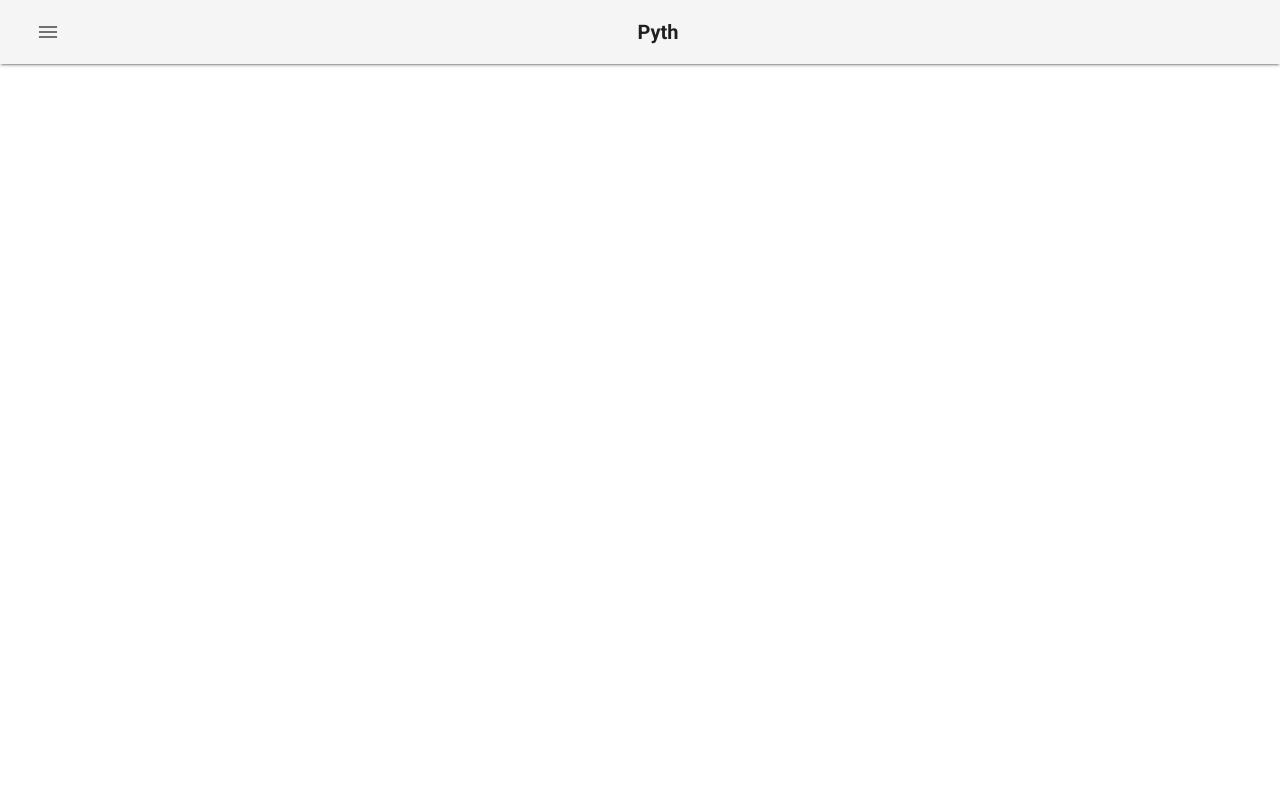
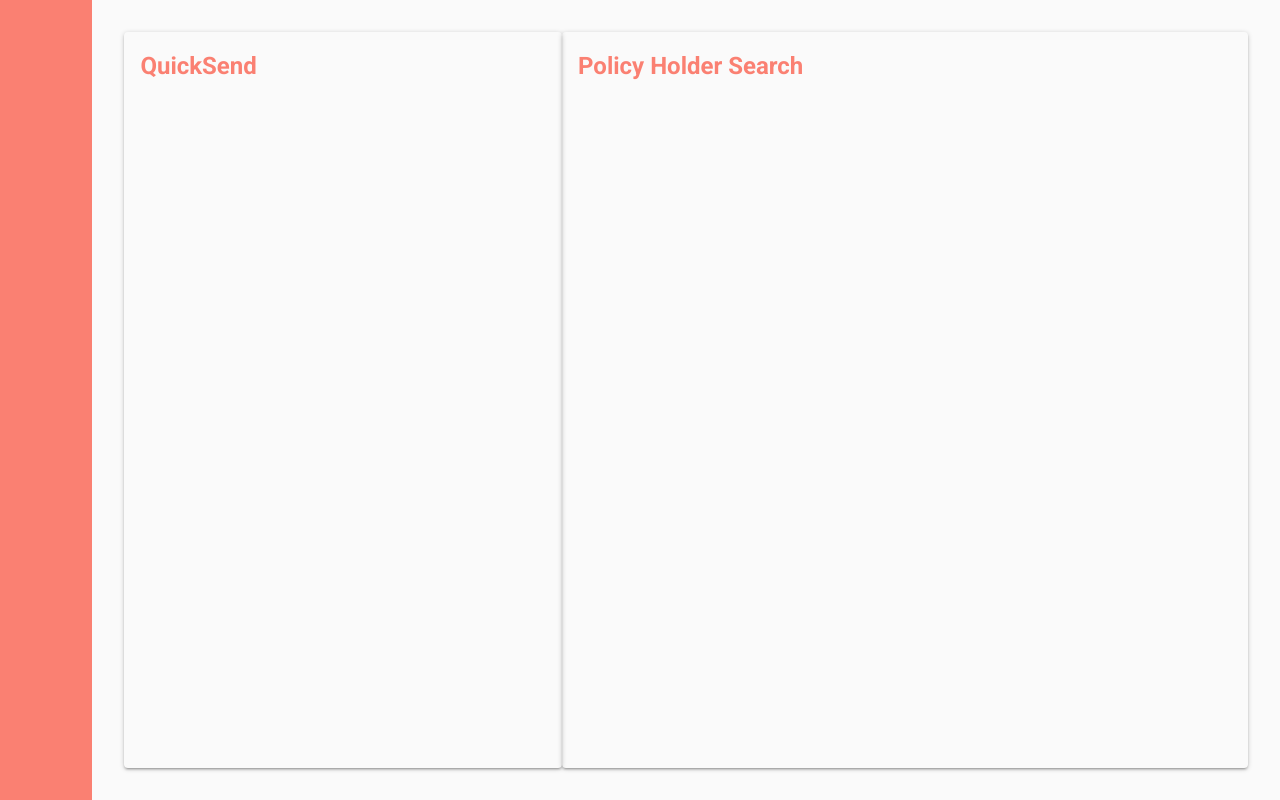
Before and after one commit to NicolasCapparelli/pyth, a Vue app: page /#/dashr in a window 1280 px wide. Built offline with nearby package versions, Linux system fonts and the light colour scheme.

Commit message:
- Create dashboard template - Create QuickSend template - Create HolderSearch template

```diff
--- a/src/App.vue
+++ b/src/App.vue
@@ -2,7 +2,7 @@
   <div id="app">
     <v-app >
       <link rel="stylesheet" href="//fonts.googleapis.com/css?family=Roboto:400,500,700,400italic|Material+Icons">
-      <NavBar v-if="$route.fullPath !== '/login'"/>
+      <NavBar v-if="$route.fullPath !== '/login' && $route.fullPath !== '/dashr'"/>
 
       <v-main>
         <router-view :key="$route.fullPath"/>
@@ -30,6 +30,11 @@
 
   :root {
     --main-color: #1768AC;
+    --dashboard-background: #FAFAFA;
+
+    /* Persona Colors  */
+    --risk-main: salmon;
+    --policy-holder-main: #516db6;
   }
 
   * {
@@ -53,6 +58,16 @@
   }
 
   .page {
-    padding: 16px
+    padding: 32px;
+  }
+
+  .dashboard {
+    background-color: var(--dashboard-background);
+  }
+
+  .widget {
+    padding: 16px;
+    border-radius: 4px;
+    box-shadow: 0 2px 2px 0 rgba(0,0,0,0.14), 0 3px 1px -2px rgba(0,0,0,0.12), 0 1px 5px 0 rgba(0,0,0,0.20);
   }
 </style>
--- /dev/null
+++ b/src/components/risk/HolderSearch.vue
@@ -0,0 +1,23 @@
+<template>
+    <div class="widget" id="holder-search">
+        <h2>Policy Holder Search</h2>
+    </div>
+</template>
+
+<script>
+export default {
+    name: "HolderSearch"
+}
+</script>
+
+<style scoped>
+
+    h2 {
+        color: var(--risk-main);
+    }
+
+    #holder-search {
+        height: 100%;
+        width: 70%;
+    }
+</style>
--- /dev/null
+++ b/src/components/risk/QuickSend.vue
@@ -0,0 +1,23 @@
+<template>
+    <div class="widget" id="quick-send">
+        <h2>QuickSend</h2>
+    </div>
+</template>
+
+<script>
+    export default {
+        name: "QuickSend"
+    }
+</script>
+
+<style scoped>
+
+    h2 {
+        color: var(--risk-main);
+    }
+
+    #quick-send {
+        height: 100%;
+        width: 500px;
+    }
+</style>
--- /dev/null
+++ b/src/components/risk/RiskHome.vue
@@ -0,0 +1,30 @@
+<template>
+    <div class="page" id="risk-home">
+        <QuickSend/>
+        <HolderSearch/>
+    </div>
+</template>
+
+<script>
+import QuickSend from "./QuickSend";
+import HolderSearch from "./HolderSearch";
+
+export default {
+    name: "RiskHome",
+    components: {
+        QuickSend,
+        HolderSearch
+    }
+}
+</script>
+
+<style scoped>
+    #risk-home {
+        height: 100%;
+        width: 100%;
+
+        display: flex;
+        align-items: center;
+        justify-content: space-between;
+    }
+</style>
--- a/src/router/index.js
+++ b/src/router/index.js
@@ -2,6 +2,7 @@ import Vue from 'vue'
 import VueRouter from 'vue-router'
 import Home from '../views/Home.vue'
 import Login from "../views/Login.vue";
+import RiskDash from "../views/RiskDash";
 
 Vue.use(VueRouter)
 
@@ -17,7 +18,13 @@ const routes = [
     path: '/login',
     name: 'Login',
     component: Login
-  }
+  },
+
+  {
+    path: '/dashr',
+    name: 'DashR',
+    component: RiskDash
+  },
 ]
 
 const router = new VueRouter({
--- a/src/views/Login.vue
+++ b/src/views/Login.vue
@@ -75,7 +75,7 @@
                         break;
                     case 1:
                         console.log("Director");
-                        route = "Dashboard";
+                        route = "DashR";
                         break;
                     case 2:
                         console.log("Admin");
--- /dev/null
+++ b/src/views/RiskDash.vue
@@ -0,0 +1,37 @@
+<template>
+    <div class="dashboard" id="risk-dash">
+        <div id="nav"></div>
+        <RiskHome/>
+    </div>
+</template>
+
+<script>
+
+import RiskHome from "../components/risk/RiskHome";
+
+export default {
+    name: "RiskDash",
+    components: {
+        RiskHome
+    }
+
+}
+</script>
+
+<style scoped>
+    #risk-dash {
+        height: 100%;
+        width: 100%;
+
+        display: flex;
+        align-items: center;
+        justify-content: flex-start;
+    }
+
+    #nav {
+        height: 100%;
+        width: 100px;
+        background-color: var(--risk-main);
+
+    }
+</style>
```
Also changed, not shown: src/views/Dashboard.vue (deleted, +0 -17 lines).
